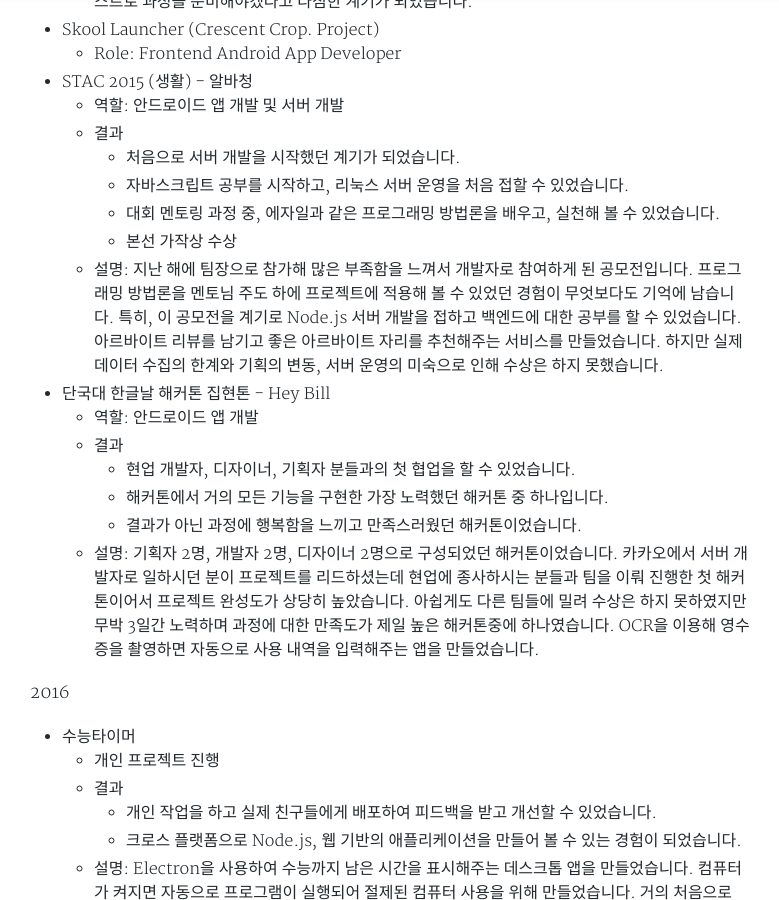
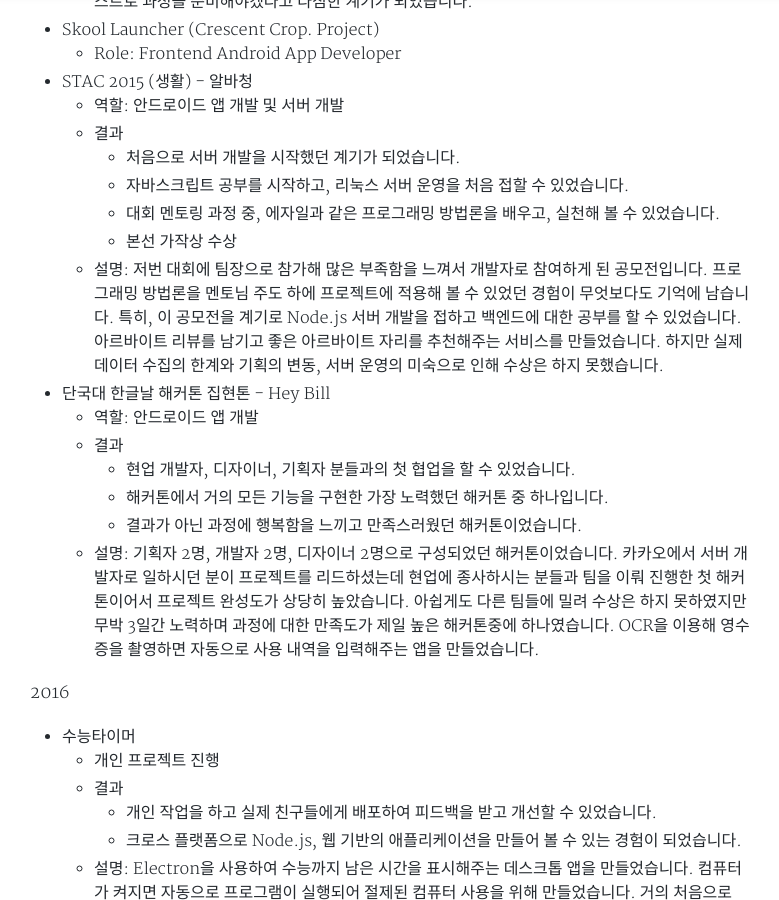
Before and after one commit to Jaewoook/jaewoook.github.io, a Jekyll site: the page built from _posts/2017-12-19-Portfolio.md, in a window 1280 px wide and 900 px high, scrolled down 3951 px. Shown: the whole window, without its empty margins (250-1029 px from the left). Built offline with Jekyll 4.4.1, drawn with Linux system fonts in a browser that asks for light colours; nearby versions of some CDN libraries; comment, search, counter and statistics services are not loaded; a style sheet for code colours, icons or effects is not loaded; some of the changed text lies outside the part shown.

Commit message:
fix: correct mistakes.

```diff
--- a/_posts/2017-12-19-Portfolio.md
+++ b/_posts/2017-12-19-Portfolio.md
@@ -139,7 +139,7 @@
     - 자바스크립트 공부를 시작하고, 리눅스 서버 운영을 처음 접할 수 있었습니다.
     - 대회 멘토링 과정 중, 에자일과 같은 프로그래밍 방법론을 배우고, 실천해 볼 수 있었습니다.
     - 본선 가작상 수상
-  - 설명: 지난 해에 팀장으로 참가해 많은 부족함을 느껴서 개발자로 참여하게 된 공모전입니다. 프로그래밍 방법론을 멘토님 주도 하에 프로젝트에 적용해 볼 수 있었던 경험이 무엇보다도 기억에 남습니다. 특히, 이 공모전을 계기로 Node.js 서버 개발을 접하고 백엔드에 대한 공부를 할 수 있었습니다. 아르바이트 리뷰를 남기고 좋은 아르바이트 자리를 추천해주는 서비스를 만들었습니다. 하지만 실제 데이터 수집의 한계와 기획의 변동, 서버 운영의 미숙으로 인해 수상은 하지 못했습니다.
+  - 설명: 저번 대회에 팀장으로 참가해 많은 부족함을 느껴서 개발자로 참여하게 된 공모전입니다. 프로그래밍 방법론을 멘토님 주도 하에 프로젝트에 적용해 볼 수 있었던 경험이 무엇보다도 기억에 남습니다. 특히, 이 공모전을 계기로 Node.js 서버 개발을 접하고 백엔드에 대한 공부를 할 수 있었습니다. 아르바이트 리뷰를 남기고 좋은 아르바이트 자리를 추천해주는 서비스를 만들었습니다. 하지만 실제 데이터 수집의 한계와 기획의 변동, 서버 운영의 미숙으로 인해 수상은 하지 못했습니다.
 
 - 단국대 한글날 해커톤 집현톤 - Hey Bill
   - 역할: 안드로이드 앱 개발
```
Also changed, not shown: other parts of _posts/2017-12-19-Portfolio.md (+1 -1 lines).
